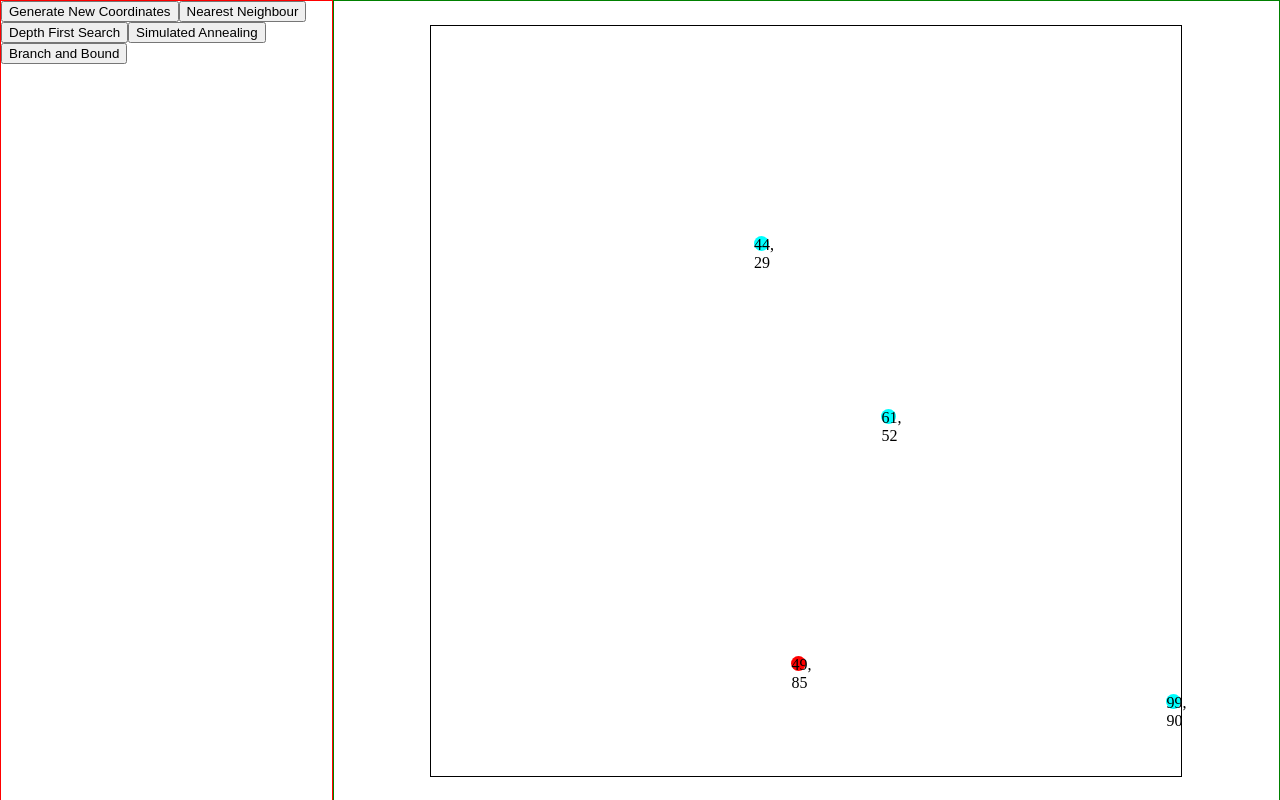
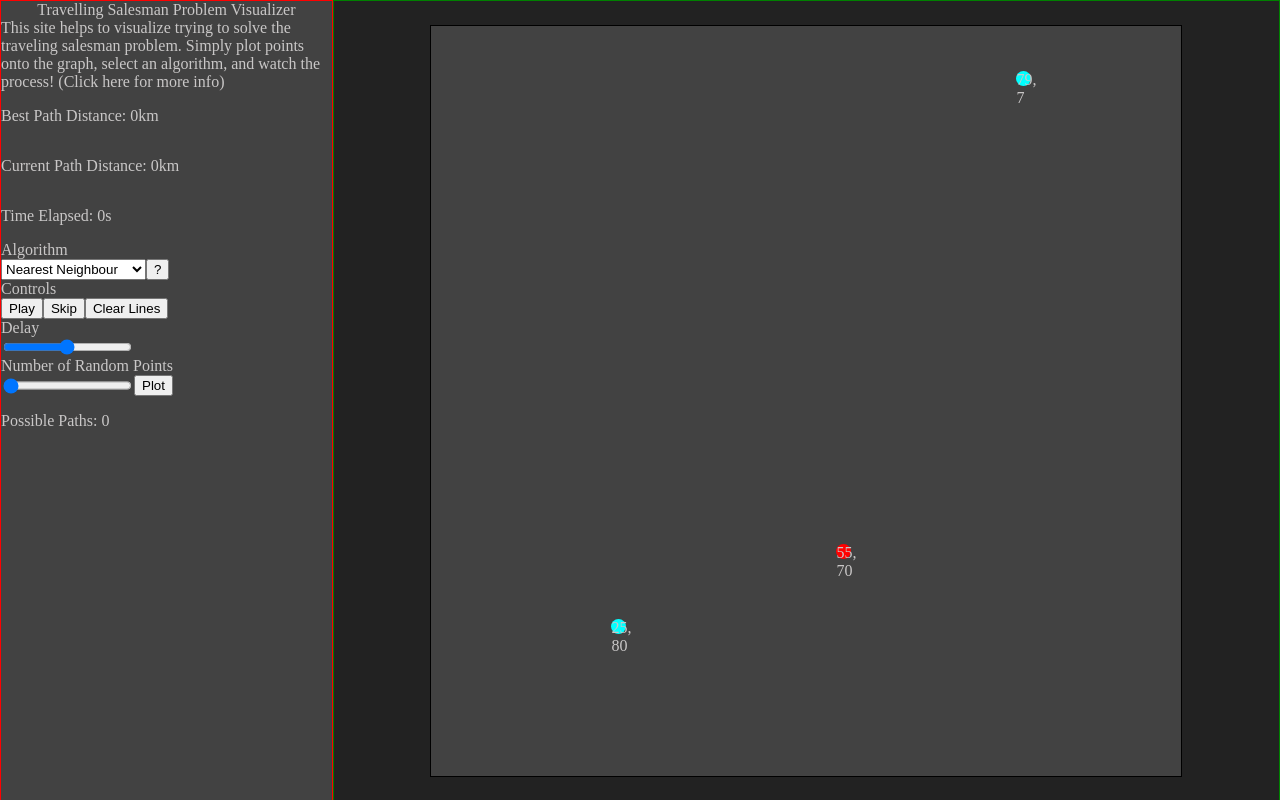
Before and after one commit to jateen67/tsp, a React (Vite) app: page / in a window 1280 px wide. Built offline with nearby package versions, Linux system fonts and the light colour scheme.

Commit message:
side menu progress

```diff
--- a/src/App.css
+++ b/src/App.css
@@ -8,6 +8,7 @@
   height: 100%;
   width: 100%;
   border: 1px solid green;
+  background-color: #222222;
 }
 
 .coordinate-container {
@@ -18,11 +19,15 @@
   top: 50%;
   transform: translate(0, -50%);
   border: 1px solid black;
+  background-color: #424242;
 }
 
 .side-container {
+  display: flex;
+  flex-direction: column;
   height: 100%;
   width: 35%;
+  background-color: #424242;
   border: 1px solid red;
 }
 
@@ -45,3 +50,57 @@
   width: 4%;
   transform-origin: left;
 }
+
+.intro-info-container {
+  display: flex;
+  flex-direction: column;
+}
+
+.intro-title {
+  text-align: center;
+}
+
+.stats-info-container {
+  display: flex;
+  flex-direction: column;
+}
+
+.controls-container {
+  display: flex;
+  flex-direction: column;
+}
+
+.algorithm-select {
+  display: flex;
+  flex-direction: column;
+}
+
+.algorithm-choose-and-info {
+  display: flex;
+  flex-direction: row;
+}
+
+.controls-select {
+  display: flex;
+  flex-direction: column;
+}
+
+.controls-choose {
+  display: flex;
+  flex-direction: row;
+}
+
+.delay-select {
+  display: flex;
+  flex-direction: column;
+}
+
+.points-select {
+  display: flex;
+  flex-direction: column;
+}
+
+.points-choose {
+  display: flex;
+  flex-direction: row;
+}
--- a/src/App.tsx
+++ b/src/App.tsx
@@ -1,5 +1,5 @@
 import "./App.css";
-import TSPVisualizer from "./TSPVisualizer/TSPVisualizer";
+import TSPVisualizer from "./components/TSPVisualizer";
 
 function App() {
   return (
--- a/src/TSPVisualizer/TSPVisualizer.tsx
+++ b/src/components/TSPVisualizer.tsx
@@ -1,16 +1,19 @@
-import { useEffect, useState } from "react";
+import { SetStateAction, useEffect, useState } from "react";
 import * as algorithms from "../algorithms/algorithms";
-import "./TSPVisualizer.css";
 
 export default function TSPVisualizer() {
+  const [selectedAlgorithm, setSelectedAlgorithm] =
+    useState<string>("Nearest Neighbour");
+  const [coordsAmount, setCoordsAmount] = useState<string>("3");
   const [coords, setCoords] = useState<number[][]>([]);
 
   useEffect(() => {
-    resetCoords();
+    plot();
     // eslint-disable-next-line react-hooks/exhaustive-deps
   }, []);
 
   const nearestNeighbour = () => {
+    clearLines();
     const animations = algorithms.nearestNeighbor(coords).animations;
     for (let i = 0; i < animations.length; i++) {
       const { compare, cross } = animations[i]; // [[x1, y1, idx of element in dom], [x2, y2, idx of element in dom]]
@@ -60,6 +63,7 @@ export default function TSPVisualizer() {
   };
 
   const depthFirstSearch = () => {
+    clearLines();
     const { path, totalDistance, animations } =
       algorithms.depthFirstSearch(coords);
     for (let i = 0; i < animations.length; i++) {
@@ -115,6 +119,7 @@ export default function TSPVisualizer() {
   };
 
   const simulatedAnnealing = () => {
+    clearLines();
     const xLength = coords[0][0] - coords[1][0];
     const yLength = coords[0][1] - coords[1][1];
     const distance = Math.sqrt(xLength ** 2 + yLength ** 2);
@@ -176,6 +181,7 @@ export default function TSPVisualizer() {
   };
 
   const branchAndBound = () => {
+    clearLines();
     const { path, totalDistance, animations } =
       algorithms.branchAndBound(coords);
     for (let i = 0; i < animations.length; i++) {
@@ -250,18 +256,12 @@ export default function TSPVisualizer() {
     return Math.floor(Math.random() * (max - min + 1) + min);
   };
 
-  const resetCoords = () => {
-    const lines = document.getElementsByClassName(
-      "line"
-    ) as HTMLCollectionOf<HTMLElement>;
-
-    for (let i = 0; i < lines.length; i++) {
-      lines[i].style.backgroundColor = "rgba(255, 255, 255, 0)";
-    }
+  const plot = () => {
+    clearLines();
 
     const newCoords: number[][] = [];
 
-    for (let i = 0; i < 4; i++) {
+    for (let i = 0; i < Number(coordsAmount); i++) {
       let coord = [
         randomCoordFromInterval(0, 100),
         randomCoordFromInterval(0, 100),
@@ -281,6 +281,12 @@ export default function TSPVisualizer() {
     setCoords([...newCoords]);
   };
 
+  const changeSelectedAlgorithm = (e: {
+    target: { value: SetStateAction<string> };
+  }) => {
+    setSelectedAlgorithm(e.target.value);
+  };
+
   const isArrayInArray = (array: number[][], item: number[]) => {
     const itemAsString = JSON.stringify(item);
 
@@ -291,14 +297,101 @@ export default function TSPVisualizer() {
     return contains;
   };
 
+  const play = () => {
+    switch (selectedAlgorithm) {
+      case "Nearest Neighbour":
+        nearestNeighbour();
+        break;
+      case "Depth First Search":
+        depthFirstSearch();
+        break;
+      case "Simulated Annealing":
+        simulatedAnnealing();
+        break;
+      case "Branch and Bound":
+        branchAndBound();
+        break;
+    }
+  };
+
+  const clearLines = () => {
+    const lines = document.getElementsByClassName(
+      "line"
+    ) as HTMLCollectionOf<HTMLElement>;
+    for (let i = 0; i < lines.length; i++) {
+      lines[i].style.backgroundColor = "transparent";
+    }
+  };
+
   return (
     <div className="container">
       <div className="side-container">
-        <button onClick={resetCoords}>Generate New Coordinates</button>
-        <button onClick={nearestNeighbour}>Nearest Neighbour</button>
-        <button onClick={depthFirstSearch}>Depth First Search</button>
-        <button onClick={simulatedAnnealing}>Simulated Annealing</button>
-        <button onClick={branchAndBound}>Branch and Bound</button>
+        <div className="intro-info-container">
+          <div className="intro-title">
+            Travelling Salesman Problem Visualizer
+          </div>
+          <div className="intro-description">
+            This site helps to visualize trying to solve the traveling salesman
+            problem. Simply plot points onto the graph, select an algorithm, and
+            watch the process! (Click here for more info)
+          </div>
+        </div>
+        <div className="stats-info-container">
+          <p>Best Path Distance: 0km</p>
+          <p>Current Path Distance: 0km</p>
+          <p>Time Elapsed: 0s</p>
+        </div>
+        <div className="controls-container">
+          <div className="algorithm-select">
+            <div className="algorithm-label">Algorithm</div>
+            <div className="algorithm-choose-and-info">
+              <select id="algorithms" onChange={changeSelectedAlgorithm}>
+                <option value="Nearest Neighbour">Nearest Neighbour</option>
+                <option value="Depth First Search">Depth First Search</option>
+                <option value="Simulated Annealing">Simulated Annealing</option>
+                <option value="Branch and Bound">Branch and Bound</option>
+              </select>
+              <button>?</button>
+            </div>
+          </div>
+          <div className="controls-select">
+            <div className="controls-label">Controls</div>
+            <div className="controls-choose">
+              <button onClick={play}>Play</button>
+              <button>Skip</button>
+              <button onClick={clearLines}>Clear Lines</button>
+            </div>
+          </div>
+          <div className="delay-select">
+            <div className="controls-label">Delay</div>
+            <div className="controls-choose">
+              <input
+                type="range"
+                min="1"
+                max="100"
+                value="50"
+                className="slider"
+                id="myRange"
+              ></input>
+            </div>
+          </div>
+          <div className="points-select">
+            <div className="points-label">Number of Random Points</div>
+            <div className="points-choose">
+              <input
+                className="slider"
+                type="range"
+                min="3"
+                max="10"
+                step="1"
+                defaultValue="3"
+                onChange={(e) => setCoordsAmount(e.target.value)}
+              ></input>
+              <button onClick={plot}>Plot</button>
+            </div>
+            <p>Possible Paths: 0</p>
+          </div>
+        </div>
       </div>
       <div className="main-container">
         <div className="coordinate-container">
@@ -318,13 +411,6 @@ export default function TSPVisualizer() {
             );
           })}
           {coords.map((items, idx) => {
-            const x1 = coords[0][0];
-            const x2 = items[0];
-            const y1 = coords[0][1];
-            const y2 = items[1];
-            const xLength = x2 - x1;
-            const yLength = y2 - y1;
-            const distance = Math.sqrt(xLength ** 2 + yLength ** 2);
             return (
               <div
                 className="line"
--- a/src/index.css
+++ b/src/index.css
@@ -2,6 +2,7 @@
   height: 100%;
   margin: 0 auto;
   overflow: hidden;
+  color: #c9c7c7;
 }
 
 html,
```
Also changed, not shown: src/TSPVisualizer/TSPVisualizer.css (deleted).
